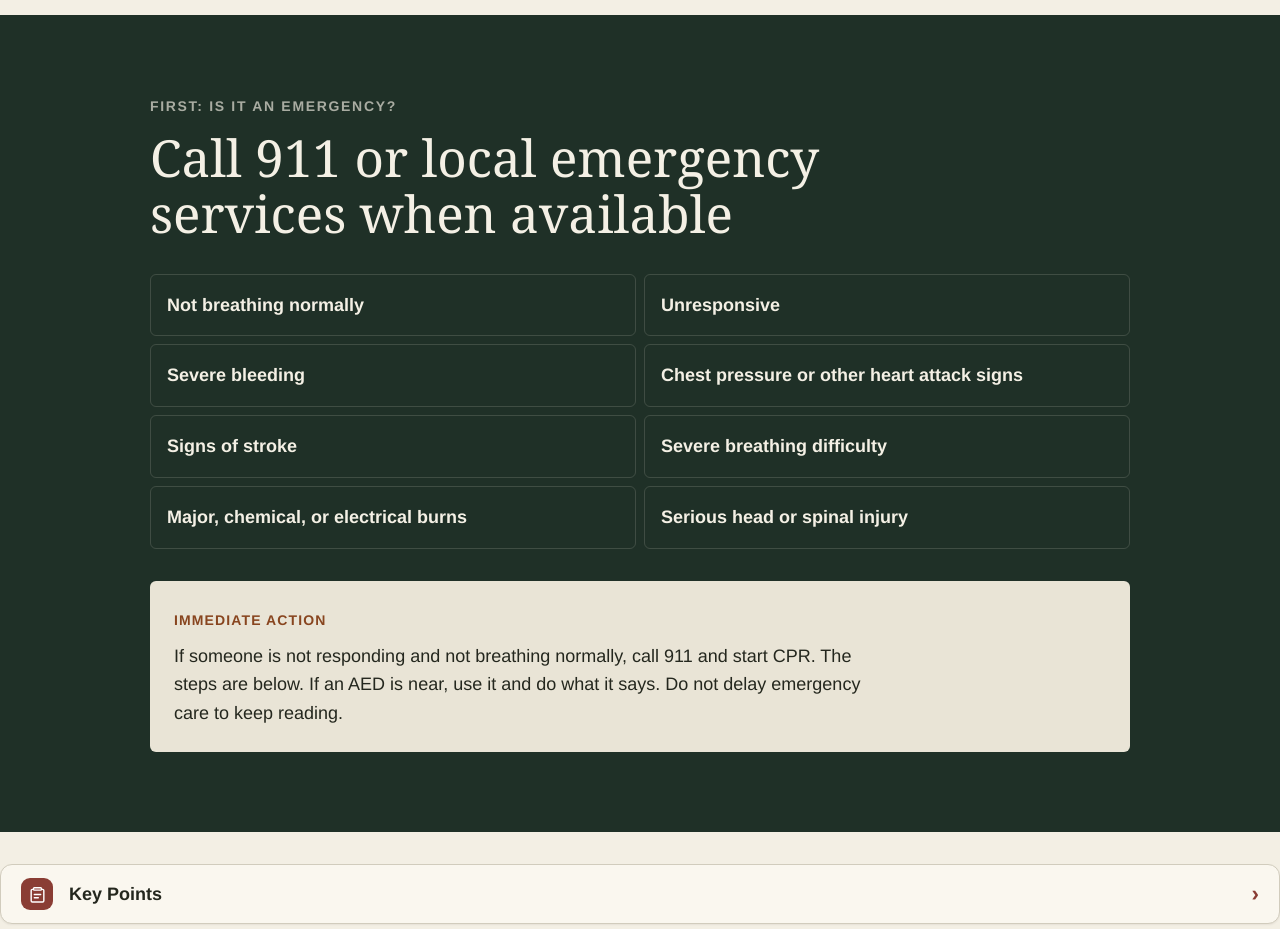
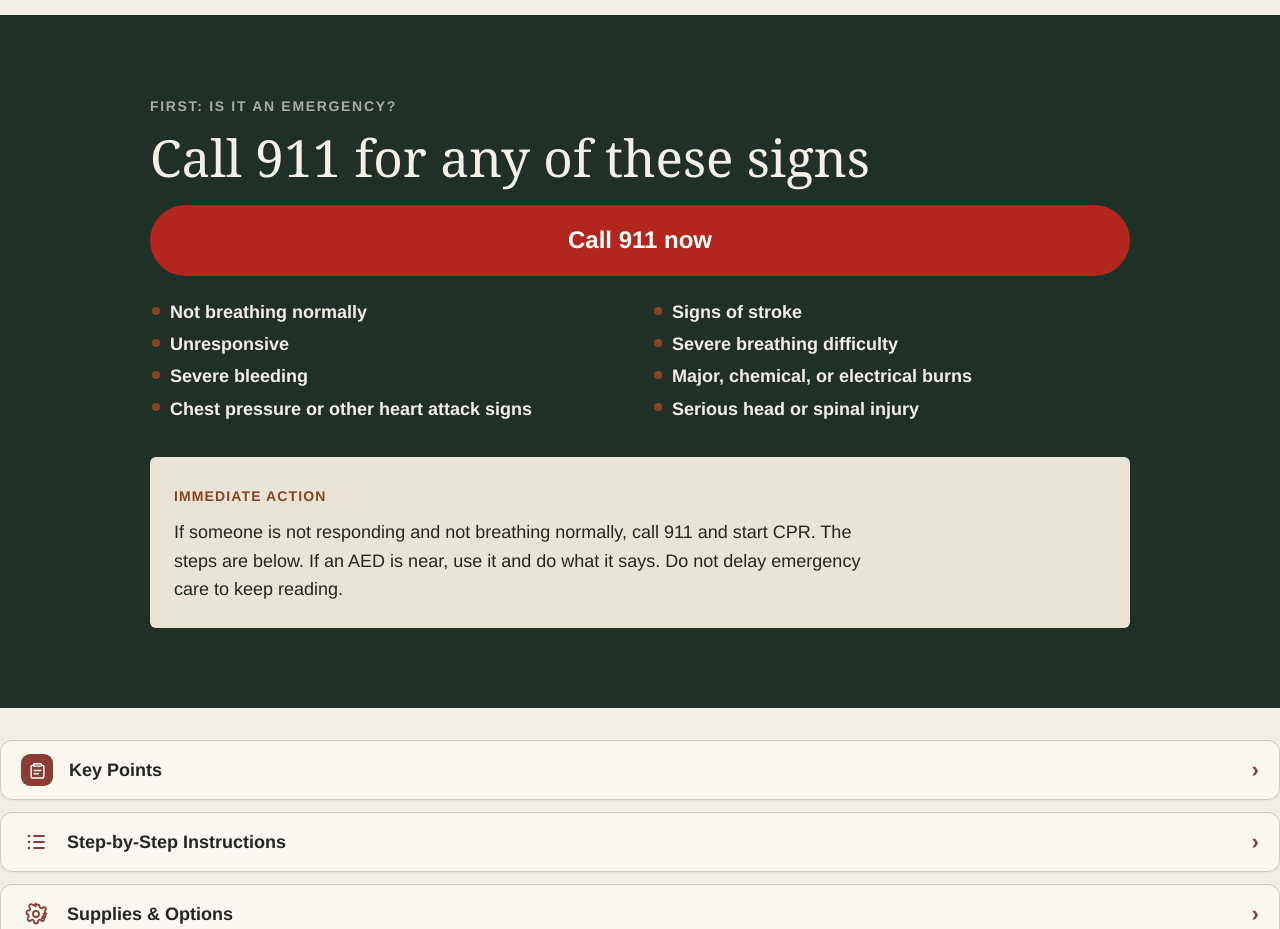
Before and after one commit to bk469/simple-emergency-basics, a plain HTML site: page first-aid.html in a window 1280 px wide. Shown: the part 920-1849 px from the top of the page. Drawn offline with Linux system fonts and the light colour scheme; no server answers; a web font is replaced by a local one.

Commit message:
First Aid: tap-to-call 911 button and plain warning-sign list; Tools list restyled; bottom space for floating buttons
Co-authored-by: Perplexity <noreply@perplexity.ai>

```diff
--- a/first-aid.html
+++ b/first-aid.html
@@ -60,7 +60,8 @@
 
       <section class="urgent-block" aria-labelledby="emergency-now">
         <p class="section-kicker">First: is it an emergency?</p>
-        <h2 id="emergency-now">Call 911 or local emergency services when available</h2>
+        <h2 id="emergency-now">Call 911 for any of these signs</h2>
+        <a class="urgent-call" href="tel:911">Call 911 now</a>
         <div class="emergency-grid">
           <div>Not breathing normally</div><div>Unresponsive</div>
           <div>Severe bleeding</div><div>Chest pressure or other heart attack signs</div>
--- a/style.css
+++ b/style.css
@@ -1219,3 +1219,13 @@ blockquote { margin-block: var(--space-8); padding: var(--space-6) 0; color: var
 /* Print: hide on-screen navigation helpers that mean nothing on paper */
 @media print { .section-menu, .step-more, .help-now-cta { display: none !important; } }
 @media print { .guide-content > section:last-child { padding-bottom: 0; } .guide-layout { padding-bottom: 0; } }
+
+/* Review: warning-sign lists read as a plain list, not tappable boxes */
+.emergency-grid { display: block; margin-top: var(--space-5); padding: 0; columns: 2 14rem; column-gap: var(--space-6); }
+.emergency-grid div { position: relative; padding: var(--space-1) 0 var(--space-1) var(--space-5); border: 0; border-radius: 0; font-weight: 600; break-inside: avoid; line-height: 1.35; }
+.emergency-grid div::before { content: ""; position: absolute; left: 2px; top: .6em; width: 8px; height: 8px; border-radius: 50%; background: var(--color-warning, #e0a050); }
+.urgent-call { display: flex; align-items: center; justify-content: center; gap: 10px; margin-top: var(--space-5); padding: 16px 20px; border-radius: var(--radius-full); background: #b3261e; color: #fff; font-weight: 800; font-size: var(--text-lg); text-decoration: none; }
+.urgent-call:focus-visible { outline: 3px solid #fff; outline-offset: 3px; }
+/* Keep the floating Back / Sections buttons from covering the end of a section */
+@media (max-width: 699px) { body { padding-bottom: 88px; } .urgent-block { padding-bottom: calc(var(--space-12) + 40px); } }
+@media print { .urgent-call { display: none !important; } }
```
